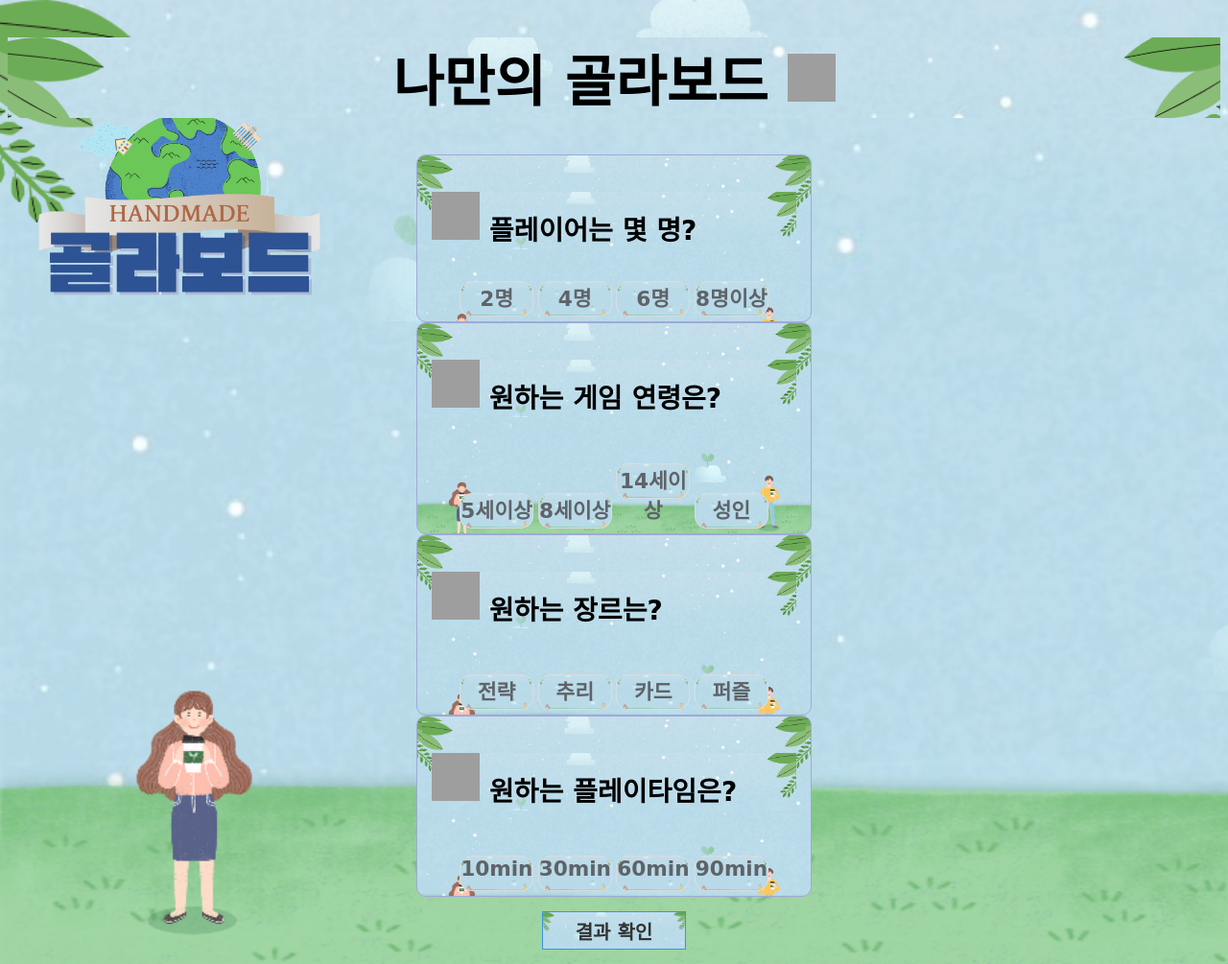
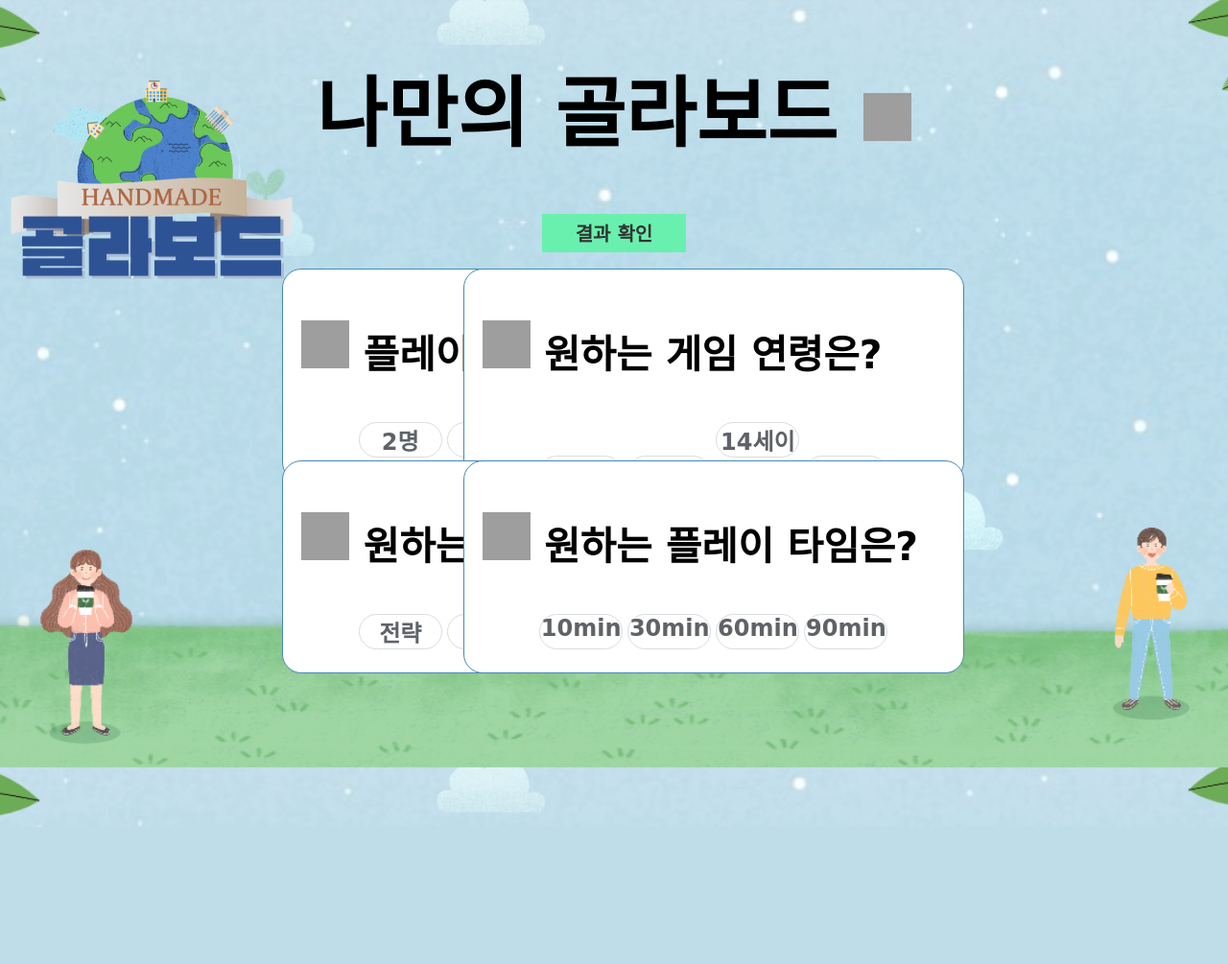
Before and after one commit to tunEmvegnomb/sparta_mc10th, a Python web app: template templates/2page.html in a window 1280 px wide. Shown: the whole page at 96% size. After the commit the page ends 862 px from the top, so only its background shows below. Run offline with Jinja, Linux system fonts and the light colour scheme; the template is opened without the code that fills it, so the values that code supplies are empty; some web fonts are replaced; grey boxes are pictures that could not be loaded.

Commit message:
add ver.4

```diff
--- a/templates/2page.html
+++ b/templates/2page.html
@@ -2,7 +2,7 @@
 <html lang="ko">
 <head>
     <meta charset="UTF-8">
-    <meta name="viewport" content="width=device-width, initial-scale=1, shrink-to-fit=no">
+    <meta name="viewport" content="width=device-width, initial-scale=1.0">
     <script src='http://code.jquery.com/jquery-3.3.1.js'></script>
     <link rel="preconnect" href="https://fonts.googleapis.com">
     <link rel="preconnect" href="https://fonts.gstatic.com" crossorigin>
@@ -73,12 +73,16 @@
     </script>
 </head>
 <body>
+<div class="banner" >
+    <img src="./../static/banner.png" width="300" height="300"/>
+</div>
+
 <div class="header">
     <h1>나만의 골라보드 <img  src="https://cdn-icons-png.flaticon.com/128/3292/3292072.png"
                        style="width: 50px; height: 50px"/></h1>
 </div>
-<!--     <img src="static/banner.png">-->
 
+<div class="wrap_box">
     <div class="box">
         <div class="questions_box">
             <h2> <img class="images"src="https://cdn-icons-png.flaticon.com/128/6770/6770295.png"/> 플레이어는 몇 명? </h2>
@@ -88,41 +92,38 @@
         <div class="menu">6명</div>
         <div class="menu">8명이상</div>
     </div>
-
-    <div class="box">
+    <div class="box1">
         <div class="questions_box">
             <h2> <img class="images"src="https://cdn-icons-png.flaticon.com/128/6770/6770339.png"/>  원하는 게임 연령은? </h2>
         </div>
-        <p>
         <div class="menu1">5세이상</div>
         <div class="menu1">8세이상</div>
         <div class="menu1">14세이상</div>
         <div class="menu1">성인</div>
     </div>
-
-    <div class="box">
+    <div class="box2">
         <div class="questions_box">
             <h2> <img class="images"src="https://cdn-icons-png.flaticon.com/128/6770/6770285.png"/>  원하는 장르는? </h2>
         </div>
-        <p>
         <div class="menu2">전략</div>
         <div class="menu2">추리</div>
         <div class="menu2">카드</div>
         <div class="menu2">퍼즐</div>
     </div>
-
-    <div class="box">
+    <div class="box3">
         <div class="questions_box">
-            <h2> <img class="images"src="https://cdn-icons-png.flaticon.com/128/6770/6770242.png"/>  원하는 플레이타임은? </h2>
+            <h2> <img class="images"src="https://cdn-icons-png.flaticon.com/128/6770/6770242.png"/>
+                원하는 플레이 타임은? </h2>
         </div>
-        <p>
         <div class="menu3">10min</div>
         <div class="menu3">30min</div>
         <div class="menu3">60min</div>
         <div class="menu3">90min</div>
     </div>
+    <button  class="btn hover1" onclick="location.href='result.html' "> 결과 확인 </button>
 </div>
-    <button  class="btn hover1" onclick="location.href='result.html' "> 결과 확인 </button>
+
+
 
 
 </body>
--- a/templates/result.css
+++ b/templates/result.css
@@ -1,9 +1,13 @@
 * {
   font-family: "Nanum Gothic", sans-serif;
+  /*font-family: 'Poor Story', cursive;*/
 }
 
 body {
-  background: #4689b5;
+  background: white url("/static/background_img.png") 100% 100%
+            no-repeat fixed;
+            height: 100vh;
+            background-size : cover;
   margin: 0;
 }
 
--- a/templates/style2.css
+++ b/templates/style2.css
@@ -1,49 +1,119 @@
 *{
             /*background-color: #9FA9D8;*/
             font-family: 'Poor Story', cursive;
-            background-image: url("/static/background_img.png");
-            background-repeat: no-repeat;
-            background-size : cover ;
-
-
-        }
-
-        .header {
-            text-align: center;
-            font-size: 200%;
-
 
 
 
         }
 
+        .banner {
+            width: 50px;
+            height: 50px;
+            position: fixed;
+        }
+
+        .header {
+            text-align: center;
+            font-size: 250%;
+            white-space : nowrap;
+
+        }
+
+         .images {
+            width: 50px;
+            height: 50px;
+        }
+
         .box{
-            margin: auto;
-            padding: 5px;
-            border: 1px solid #9FA9D8;
-            border-radius: 10px;
-            width: 400px;
-            height: 250x;
+            /*margin: auto;*/
+            position: absolute;
+            top: 35%;
+            left: 23%;
+            padding: 10px;
+            border: 1px solid #4689b5;
+            border-radius: 20px;
+            width: 500px;
+            height: 200px;
+            display: block;
+            float: inside;
             text-align: center;
+            font-size: 100%;
+            background-color: white;
+
 
 
         }
 
-        .images {
-            width: 50px;
-            height: 50px;
+        .box1 {
+            /*margin: auto;*/
+            position: absolute;
+            top: 35%;
+            right: 21.5%;
+            padding: 10px;
+            border: 1px solid #4689b5;
+            border-radius: 20px;
+            width: 500px;
+            height: 200px;
+            display: block;
+            float: inside;
+            text-align: center;
+            font-size: 100%;
+            background-color: white;
+
         }
+
+
+
+        .box2{
+            /*margin: auto;*/
+            position: absolute;
+            top: 60%;
+            left: 23%;
+            padding: 10px;
+            border: 1px solid #4689b5;
+            border-radius: 20px;
+            width: 500px;
+            height: 200px;
+            display: block;
+            float: inside;
+            text-align: center;
+            font-size: 100%;
+            background-color: white;
+
+
+
+        }
+
+        .box3{
+            /*margin: auto;*/
+            position: absolute;
+            top: 60%;
+            right: 21.5%;
+            padding: 10px;
+            border: 1px solid #4689b5;
+            border-radius: 20px;
+            width: 500px;
+            height: 200px;
+            display: block;
+            float: inside;
+            text-align: center;
+            font-size: 100%;
+            background-color: white;
+
+
+        }
+
 
         .menu {
             text-align: 10px;
             position: relative;
             color: #5f6368;
             border: solid 1px #dadce0;
-            border-radius: 1vw;
+            border-radius: 2vw;
             display: inline-block;
             padding: auto;
             background-color: white;
-            width: 75px;
+            width: 85px;
             height: 35px;
             font-size: 150%;
             font-weight: bold;
@@ -58,11 +128,11 @@
             position: relative;
             color: #5f6368;
             border: solid 1px #dadce0;
-            border-radius: 1vw;
+            border-radius: 2vw;
             display: inline-block;
             padding: auto;
             background-color: white;
-            width: 75px;
+            width: 85px;
             height: 35px;
             font-size: 150%;
             font-weight: bold;
@@ -79,11 +149,11 @@
             position: relative;
             color: #5f6368;
             border: solid 1px #dadce0;
-            border-radius: 1vw;
+            border-radius: 2vw;
             display: inline-block;
             padding: auto;
             background-color: white;
-            width: 75px;
+            width: 85px;
             height: 35px;
             font-size: 150%;
             font-weight: bold;
@@ -91,6 +161,7 @@
             transition-duration: 0.1s;
             /*padding: top right bottom left*/
             cursor: pointer;
+
         }
 
           .menu3 {
@@ -98,11 +169,11 @@
             position: relative;
             color: #5f6368;
             border: solid 1px #dadce0;
-            border-radius: 1vw;
+            border-radius: 2vw;
             display: inline-block;
             padding: auto;
             background-color: white;
-            width: 75px;
+            width: 85px;
             height: 35px;
             font-size: 150%;
             font-weight: bold;
@@ -113,47 +184,48 @@
         }
 
         .clicked_menu{
-            color: ;border-color: #FFB291;
-            color: #FFB291;
-            background: #FFEFD5;
+            color: ;border-color: #0288d1;
+            color: #0288d1;
+            background: #80deea;
         }
 
         .menu:active {
-            box-shadow: 4px 4px 4px #FF7878;
+            box-shadow: 5px 5px 5px #006064;
             /*color: #FFB291;*/
         }
 
         .menu1:active {
-            box-shadow: 4px 4px 4px #FF7878;
+            box-shadow: 5px 5px 5px #006064;
             /*color: #FFB291;*/
         }
 
-          .menu2:active {
-            box-shadow: 4px 4px 4px #FF7878;
+        .menu2:active {
+            box-shadow: 5px 5px 5px #006064;
             /*color: #FFB291;*/
         }
 
         .menu3:active {
-            box-shadow: 4px 4px 4px #FF7878;
+            box-shadow: 5px 5px 5px #006064;
             /*color: #FFB291;*/
         }
         .questions_box {
             text-align: justify;
             line-height: 200%;
-            padding: 10px;
-            font-size: 130%;
+            padding: 9px;
+            font-size: 170%;
 
         }
 
 
         body {
-            /*background: #2ecc71;*/
-            font-size: 90%;
-            background-image: url("/static/banner.png");
-            background-repeat: no-repeat;
-            /*!*background-attachment: fixed;*!*/
-            background-position: 3% 5%;
-            background-size: 300px;
+
+            background: white url("/static/background_img.png") 100% 100%
+            no-repeat fixed;
+            height: 100vh;
+            background-size : cover;
+
+
+
 
         }
 
@@ -164,9 +236,9 @@
             width:150px;
             height:40px;
             line-height:40px;
-            border:1px #3399dd solid;
+            border:1px #3399dd none;
             margin:15px auto;
-            background-color:#66aaff;
+            background-color:#69f0ae;
             text-align:center;
             cursor: pointer;
             color:#333;
```
Lines whose indentation alone changed are shown as unchanged.
